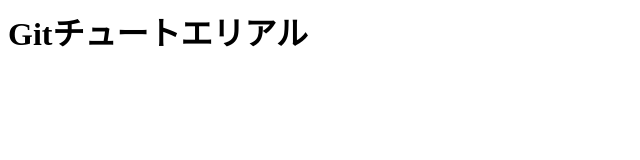
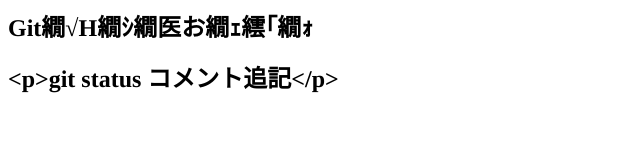
Before and after one commit to RichardD0216/git_tutorial, a plain HTML site: page index.html in a window 1280 px wide. Shown: the whole page, without its empty margins (0-640 px from the left). Drawn offline with Linux system fonts and the light colour scheme.

Commit message:
git statusコマンドを追記

```diff
--- a/index.html
+++ b/index.html
@@ -1 +1,18 @@
-<h1>Gitチュートエリアル</h1>
+<!DOCTYPE html PUBLIC "-//W3C//DTD HTML 4.01//EN" "http://www.w3.org/TR/html4/strict.dtd">
+<html>
+<head>
+  <meta http-equiv="Content-Type" content="text/html; charset=utf-8">
+  <meta http-equiv="Content-Style-Type" content="text/css">
+  <title></title>
+  <meta name="Generator" content="Cocoa HTML Writer">
+  <meta name="CocoaVersion" content="2575.2">
+  <style type="text/css">
+    span.s1 {font: 24.0px Times; font-kerning: none}
+    span.s2 {font-kerning: none}
+  </style>
+</head>
+<body>
+<h1 style="margin: 0.0px 0.0px 16.1px 0.0px; font: 24.0px 'Hiragino Mincho ProN'; -webkit-text-stroke: #000000"><span class="s1"><b>Git</b></span><span class="s2"><b>繝</b></span><span class="s1"><b>√Η</b></span><span class="s2"><b>繝ｼ繝医お繝ｪ繧｢繝ｫ</b><b></b></span></h1>
+<h1 style="margin: 0.0px 0.0px 16.1px 0.0px; font: 24.0px Times; -webkit-text-stroke: #000000"><span class="s2"><b>&lt;p&gt;git status コメント追記&lt;/p&gt;</b></span></h1>
+</body>
+</html>
```
